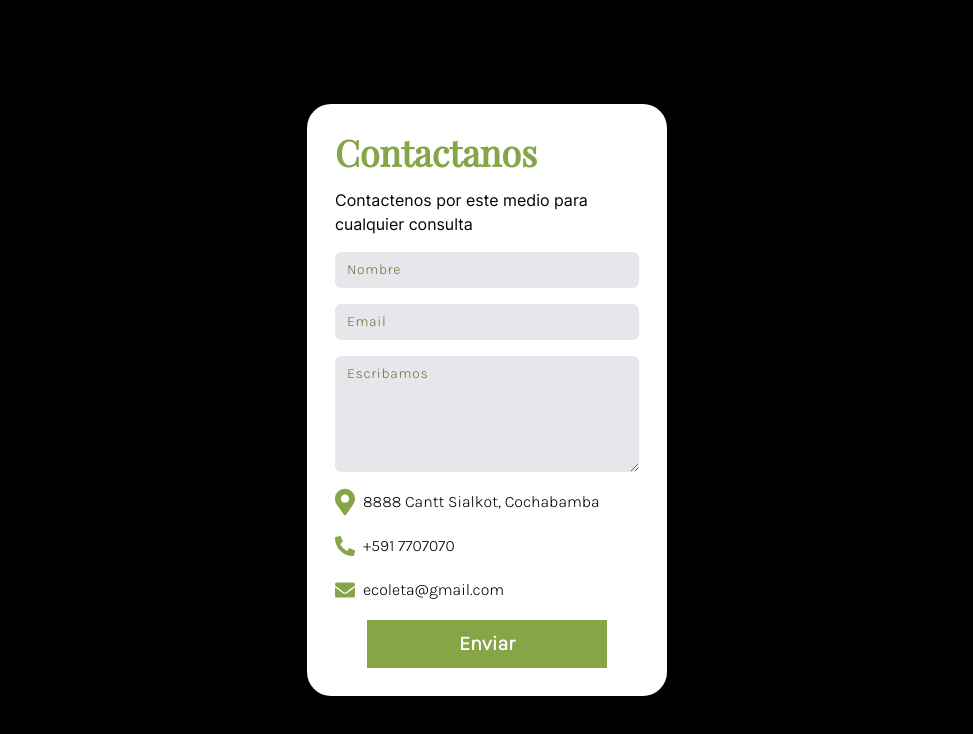
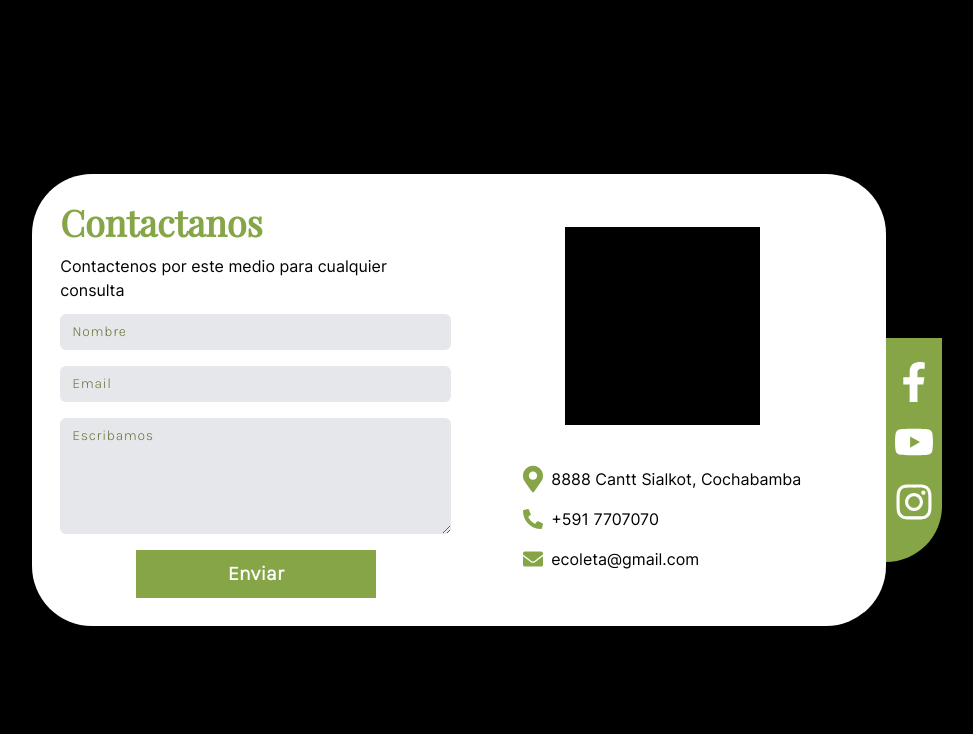
Before and after one commit to sbd0029992/ecolecta, a Next.js app: page /contact in a window 1280 px wide. Shown: the top 734 px of the page, without its empty margins (153-1126 px from the left). Built offline with nearby package versions, Linux system fonts and the light colour scheme.

Commit message:
style(contact): responsive working

```diff
--- a/src/pages/contact.js
+++ b/src/pages/contact.js
@@ -5,13 +5,20 @@ import { FaMapMarkerAlt } from 'react-icons/fa';
 import { FaPhoneAlt } from 'react-icons/fa';
 //import icon email react-icons
 import { FaEnvelope } from 'react-icons/fa';
+//import facebook, youtube, instagram react-icons
+import { FaFacebookF } from 'react-icons/fa';
+import { FaYoutube } from 'react-icons/fa';
+import { FaInstagram } from 'react-icons/fa';
 
 function Contact() {
   return (
     <div className='mainDiv'>
       <div className='containerContact'>
-        <h1 className=' text-primary'>Contactanos</h1>
-        <p>Contactenos por este medio para cualquier consulta </p>
+        <div className='lg:w-1/2 '>
+          <h1 className=' mb-3 text-primary'>Contactanos</h1>
+          <p className='mb-3'>
+            Contactenos por este medio para cualquier consulta{' '}
+          </p>
           <form action='post' className='formContact'>
             <input
               className='rounded-md border-0 bg-gray-200 text-sm placeholder-secondary placeholder:tracking-wider'
@@ -26,13 +33,14 @@ function Contact() {
               placeholder='Email'
             />
             <textarea
-            className='rounded-md border-0 bg-gray-200  text-sm placeholder-secondary placeholder:tracking-wider'
+              className='sm: rounded-md border-0 bg-gray-200  text-sm placeholder-secondary placeholder:tracking-wider'
               name='escribe'
               id='escribe'
               cols='20'
               rows='5'
               placeholder='Escribamos'
             ></textarea>
+            <div className='lg:hidden'>
               <div className='flex items-center'>
                 <FaMapMarkerAlt className='h-7 w-5 text-primary' />
                 <p className='ml-2'>8888 Cantt Sialkot, Cochabamba</p>
@@ -45,6 +53,7 @@ function Contact() {
                 <FaEnvelope className='h-7 w-5 text-primary' />
                 <p className='ml-2'>ecoleta@gmail.com</p>
               </div>
+            </div>
             <div className='flex justify-center'>
               <button className='h-12 w-60 bg-primary text-xl font-semibold text-white'>
                 Enviar
@@ -52,6 +61,31 @@ function Contact() {
             </div>
           </form>
         </div>
+        <div className='-col hidden  flex-col items-center justify-center gap-10 lg:flex lg:w-1/2 '>
+          <div className='m-0 h-1/2 w-1/2  bg-black'></div>
+          <div className='flex flex-col gap-3'>
+            <div className='flex items-center'>
+              <FaMapMarkerAlt className='h-7 w-5 text-primary' />
+              <p className='ml-2'>8888 Cantt Sialkot, Cochabamba</p>
+            </div>
+            <div className='flex items-center'>
+              <FaPhoneAlt className='h-7 w-5 text-primary' />
+              <p className='ml-2'>+591 7707070</p>
+            </div>
+            <div className='flex items-center'>
+              <FaEnvelope className='h-7 w-5 text-primary' />
+              <p className='ml-2'>ecoleta@gmail.com</p>
+            </div>
+          </div>
+        </div>
+      </div>
+      <div className='mt-[100px] hidden w-14 flex-col items-center gap-5 rounded-r-3xl rounded-br-full bg-primary text-center lg:flex'>
+        <div className='h-1'></div>
+        <FaFacebookF className='h-10 w-10 text-white' />
+        <FaYoutube className='h-10 w-10 text-white' />
+        <FaInstagram className='h-10 w-10 text-white' />
+        <div className='h-5'></div>
+      </div>
     </div>
   );
 }
--- a/src/styles/globals.css
+++ b/src/styles/globals.css
@@ -45,13 +45,13 @@
 
 @layer containerContact {
   .containerContact {
-    @apply flex h-fit w-[360px] flex-col gap-4 rounded-3xl bg-white p-7;
+    @apply flex h-fit w-[360px] flex-col gap-4 rounded-[60px] bg-white p-7 sm:w-auto md:w-3/4 lg:flex lg:w-2/3 lg:flex-row lg:justify-evenly;
   }
 }
 
 @layer formContact {
   .formContact {
-    @apply flex flex-col gap-4 font-secondary;
+    @apply flex w-full flex-col gap-4 font-secondary;
   }
 }
 
```
Lines whose indentation alone changed are shown as unchanged.
